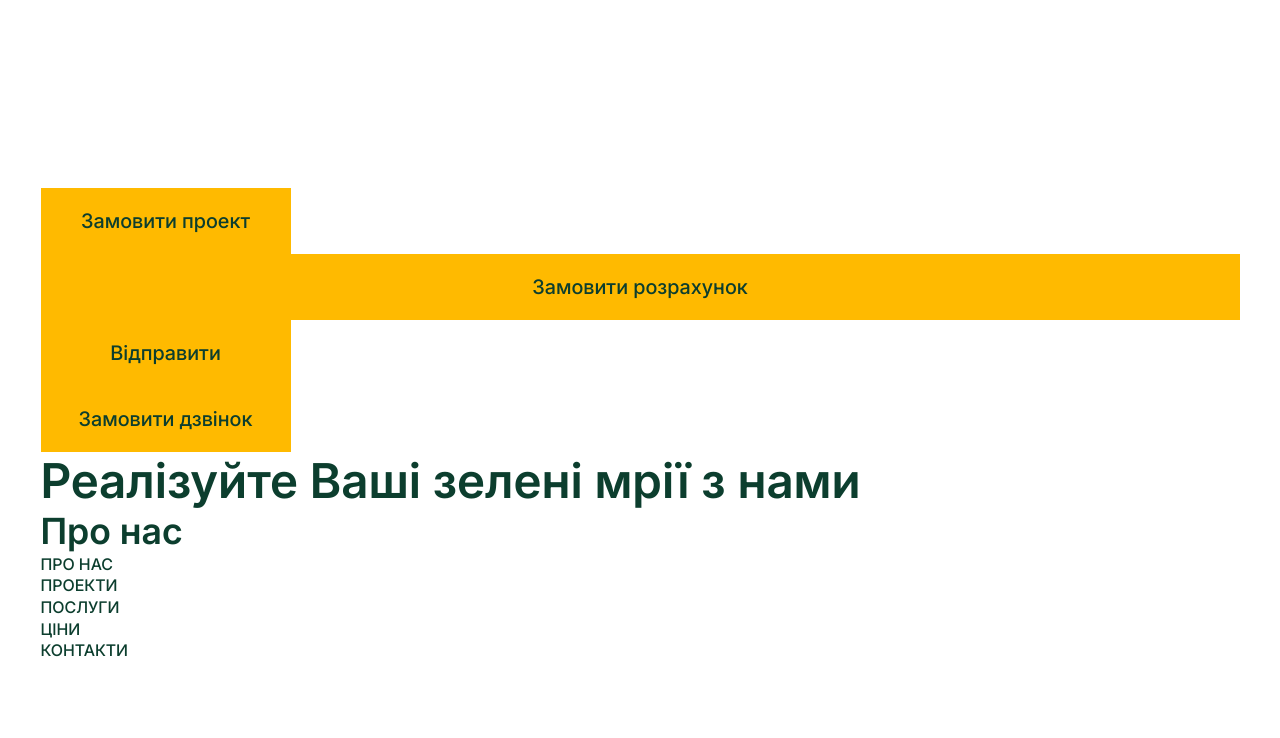
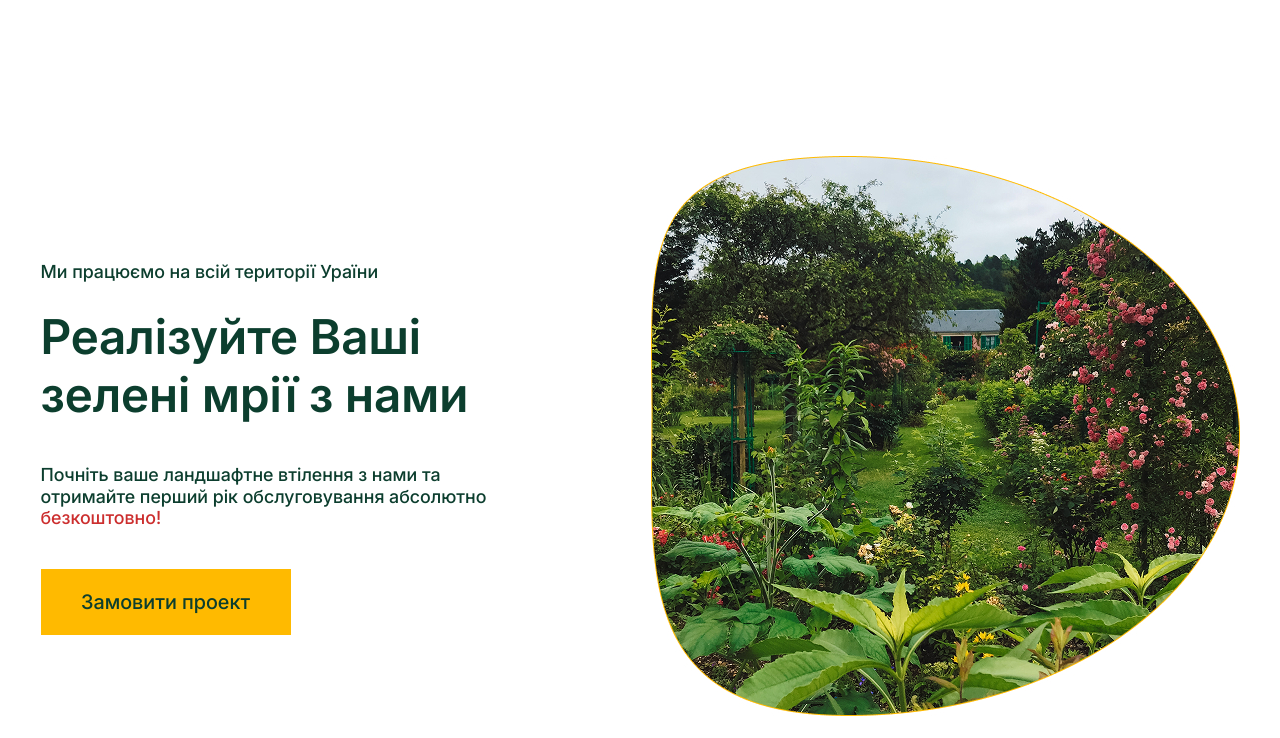
Before and after one commit to OksanaPiddubniak/green-planet, a website built with Vite: page index.html in a window 1280 px wide. Shown: the part 55-793 px from the top of the page. Built offline with nearby package versions, Linux system fonts and the light colour scheme; files whose address does not match are found by name.

Commit message:
Section hero was added

```diff
--- a/index.html
+++ b/index.html
@@ -47,8 +47,58 @@
         >
       </div>
     </header>
+    <!-- main -->
+    <main>
+      <!-- hero -->
+      <section class="section hero">
+        <div class="wrapper hero-wrapper">
+          <!-- hero content -->
+          <div class="hero-content">
+            <div>
+              <div class="hero-subtitle">
+                <p>Ми працюємо на всій території Ураїни</p>
+              </div>
+              <h1 class="section-title hero-title">
+                Реалізуйте Ваші зелені мрії з нами
+              </h1>
+              <div class="hero-info show-on-laptop">
+                <p>
+                  Почніть ваше ландшафтне втілення з нами та отримайте перший
+                  рік обслуговування абсолютно
+                  <span class="text-red">безкоштовно!</span>
+                </p>
+              </div>
+            </div>
+            <!-- hero button -->
+            <a href="#" class="button-primary button-primary-small hero-button">
+              Замовити проект
+            </a>
+          </div>
+          <!-- hero img -->
+          <div class="hero-img">
+            <img
+              src="./src/assets/images/hero-img.jpg"
+              width="589"
+              height="560"
+              alt="garden image"
+            />
+          </div>
+
+          <div class="hero-info show-on-mobile">
+            <p>
+              Oтримайте перший рік обслуговування абсолютно
+              <span class="text-red">безкоштовно!</span>
+            </p>
+          </div>
+
+          <div class="hero-text text-big text-center show-on-desktop">
+            <p>Садова магія кожного сезону</p>
+          </div>
+        </div>
+      </section>
+    </main>
     <div class="wrapper">
-      <a href="#" class="button-primary button-primary-small"
+      <!-- <a href="#" class="button-primary button-primary-small"
         >Замовити проект</a
       >
       <a href="#" class="button-primary small">Замовити розрахунок</a>
@@ -57,7 +107,7 @@
         >Замовити дзвінок</a
       >
       <h1>Реалізуйте Ваші зелені мрії з нами</h1>
-      <h2>Про нас</h2>
+      <h2>Про нас</h2> -->
     </div>
 
     <footer class="footer">
--- a/src/style.css
+++ b/src/style.css
@@ -38,11 +38,11 @@
   /* colors */
   --main-accent-color: #ffba00;
   --secondary-accent-color: #bb8a52;
+  --additional-accent-color: #cc2e2e;
   --main-text-color: #0c3e2e;
   --secondary-text-color: #d9d9d9;
   --main-bg-color: #fbfdf8;
   --secondary-bg-color: #6d9773;
-  --link-color: #cc2e2e;
 
   /* font sizes */
   --fsz-14: 0.875rem;
@@ -71,11 +71,6 @@
   --fw-medium: 500;
   --fw-semibold: 600;
   --fw-bold: 700;
-
-  /* sizes */
-  --size-150: 150px;
-  --size-50: 50px;
-  --size-30: 30px;
 }
 *,
 *::before,
@@ -89,7 +84,11 @@
 }
 body {
   font-family: var(--main-ff);
-  font-size: clamp(var(--fsz-14), 1.724vw + 0.047rem, var(--fsz-18));
+  font-size: clamp(
+    var(--fsz-16),
+    0.8897058823529411rem + 0.49019607843137253vw,
+    var(--fsz-18)
+  );
   font-weight: var(--fw-medium);
   line-height: var(--lh-normal);
   color: var(--main-text-color);
@@ -112,6 +111,7 @@
 img {
   max-width: 100%;
   display: block;
+  height: auto;
 }
 ul,
 li {
@@ -139,6 +139,9 @@
 .text-big {
   font-size: var(--fsz-24);
 }
+.text-red {
+  color: var(--additional-accent-color);
+}
 .button-primary {
   padding-block: 20px;
   width: 100%;
@@ -157,16 +160,44 @@
   }
 }
 .button-primary-small {
-  @media (min-width: 48em) {
-    max-width: 345px;
+  @media (min-width: 500px) {
+    width: 345px;
   }
   @media (min-width: 62.5em) {
-    max-width: 250px;
+    width: 250px;
   }
 }
 .tell {
   color: var(--secondary-accent-color);
   font-size: var(--fsz-18);
+}
+.visually-hidden {
+  position: absolute;
+  width: 1px;
+  height: 1px;
+  margin: -1px;
+  border: 0;
+  padding: 0;
+
+  white-space: nowrap;
+  clip-path: inset(100%);
+  clip: rect(0 0 0 0);
+  overflow: hidden;
+}
+.section-padding {
+  padding-block: 50px;
+  @media (min-width: 767px) {
+    padding-block: 90px;
+  }
+  @media (min-width: 999px) {
+    padding-block: 100px;
+  }
+  @media (min-width: 1599px) {
+    padding-block: 150px;
+  }
+}
+.section-title {
+  margin-block-end: 20px;
 }
 /* header */
 .header {
@@ -174,14 +205,19 @@
   background-repeat: no-repeat;
   background-size: cover;
   background-position: center;
-  padding-block: 10px;
+  padding-block-start: 10px;
   @media (min-width: 768px) {
     min-height: 160px;
   }
   @media (min-width: 1000px) {
-    min-height: 243px;
+    min-height: 203px;
     padding-block-start: 30px;
   }
+  @media (min-width: 1500px) {
+    min-height: 240px;
+    padding-block-start: 30px;
+  }
+
   @media (min-width: 2000px) {
     min-height: 310px;
   }
@@ -213,7 +249,7 @@
   grid-column: 2;
   text-wrap: nowrap;
   justify-self: flex-end;
-  margin-block-start: 15px;
+  margin-block-start: 7px;
   @media (min-width: 768px) {
     grid-column: 3;
   }
@@ -320,8 +356,137 @@
   }
 }
 .header-nav-menu {
-  @media (min-width: 1000px) {
+  @media (min-width: 999px) {
     display: flex;
     gap: 30px;
   }
 }
+/* hero */
+.hero {
+  padding-block-start: 8px;
+  padding-block-end: 50px;
+  text-align: center;
+
+  @media (min-width: 600px) {
+    text-align: left;
+  }
+
+  @media (min-width: 767px) {
+    padding-block-end: 104px;
+  }
+  @media (min-width: 999px) {
+    padding-block-end: 88px;
+  }
+  @media (min-width: 1599px) {
+    padding-block-end: 156px;
+  }
+}
+.hero-wrapper {
+  display: grid;
+
+  @media (min-width: 600px) {
+    grid-template-columns: repeat(2, 1fr);
+    align-items: center;
+    column-gap: 22px;
+  }
+  .hero-content {
+    @media (max-width: 766px) {
+      display: contents;
+    }
+  }
+}
+.hero-subtitle {
+  margin-block-end: 12px;
+  @media (min-width: 600px) {
+    margin-block-end: 25px;
+    max-width: 194px;
+  }
+  @media (min-width: 767px) {
+    max-width: 100%;
+  }
+  @media (min-width: 1599px) {
+    margin-block-end: 20px;
+    max-width: 100%;
+  }
+}
+.hero-title {
+  @media (min-width: 600px) {
+    margin-block-end: 25px;
+    max-width: 292px;
+  }
+  @media (min-width: 767px) {
+    max-width: 254px;
+  }
+
+  @media (min-width: 800px) {
+    margin-block-end: 41px;
+    max-width: 428px;
+  }
+  @media (min-width: 1599px) {
+    margin-block-end: 80px;
+  }
+}
+.hero-img {
+  margin-block-end: 30px;
+
+  @media (min-width: 767px) {
+    margin-block-end: 50px;
+  }
+  @media (min-width: 999px) {
+    grid-row: 1 / -1;
+    grid-column: 2;
+    margin-block-end: 25px;
+  }
+  @media (min-width: 1599px) {
+    margin-block-end: 45px;
+  }
+}
+.hero-info {
+  margin-block-end: 30px;
+  @media (min-width: 600px) {
+    max-width: 321px;
+  }
+  @media (min-width: 999px) {
+    margin-block-end: 40px;
+    max-width: 451px;
+  }
+  @media (min-width: 1599px) {
+    margin-block-end: 50px;
+    max-width: 509px;
+  }
+}
+.hero-button {
+  margin-inline: auto;
+  order: 2;
+  grid-column: 1 / -1;
+
+  @media (min-width: 767px) {
+    order: 0;
+    grid-column: 1;
+    margin-inline: 0;
+  }
+}
+.show-on-desktop {
+  display: none;
+
+  @media (min-width: 767px) {
+    display: block;
+  }
+}
+.show-on-mobile {
+  display: block;
+  @media (min-width: 369px) {
+    display: none;
+  }
+}
+.show-on-laptop {
+  display: none;
+  @media (min-width: 369px) {
+    display: block;
+  }
+}
+.hero-text {
+  @media (min-width: 767px) {
+    grid-column: 1 / -1;
+  }
+}
```
Also changed, not shown: src/assets/images/hero-img.png (added).
